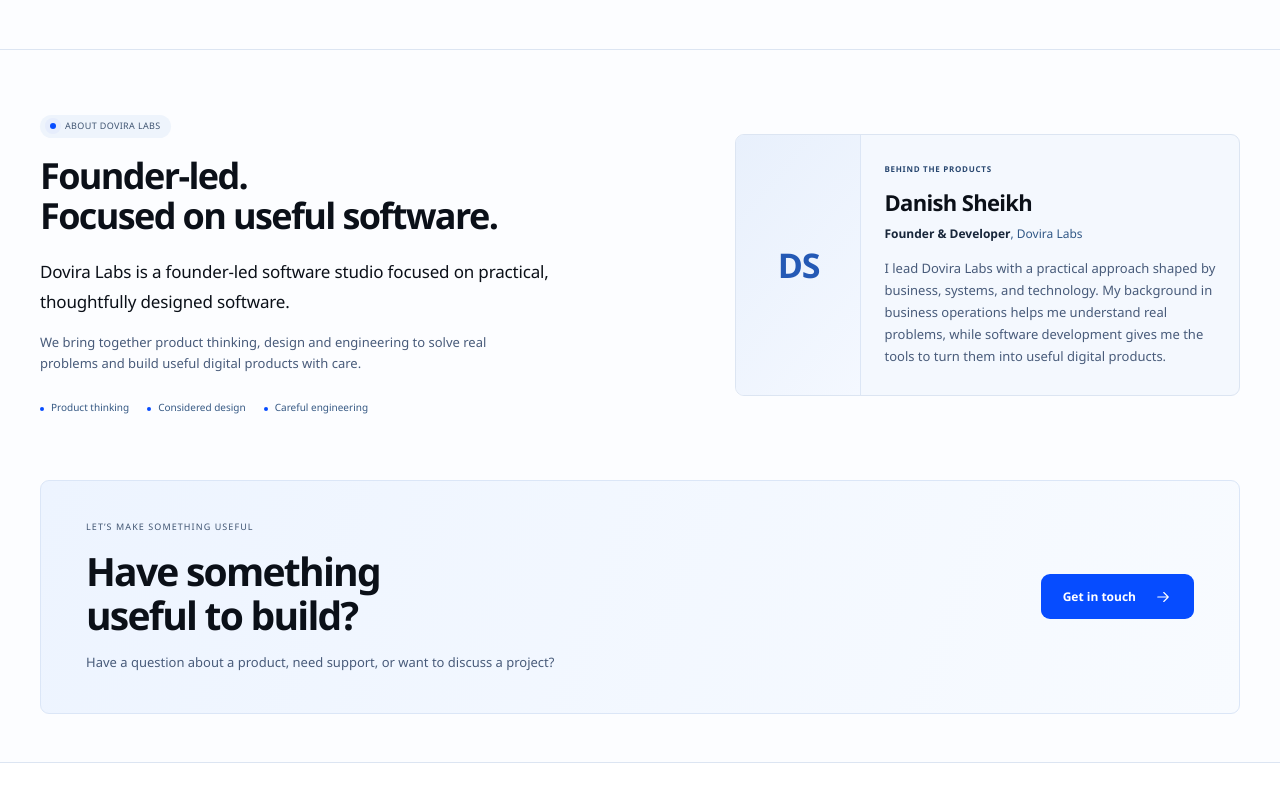
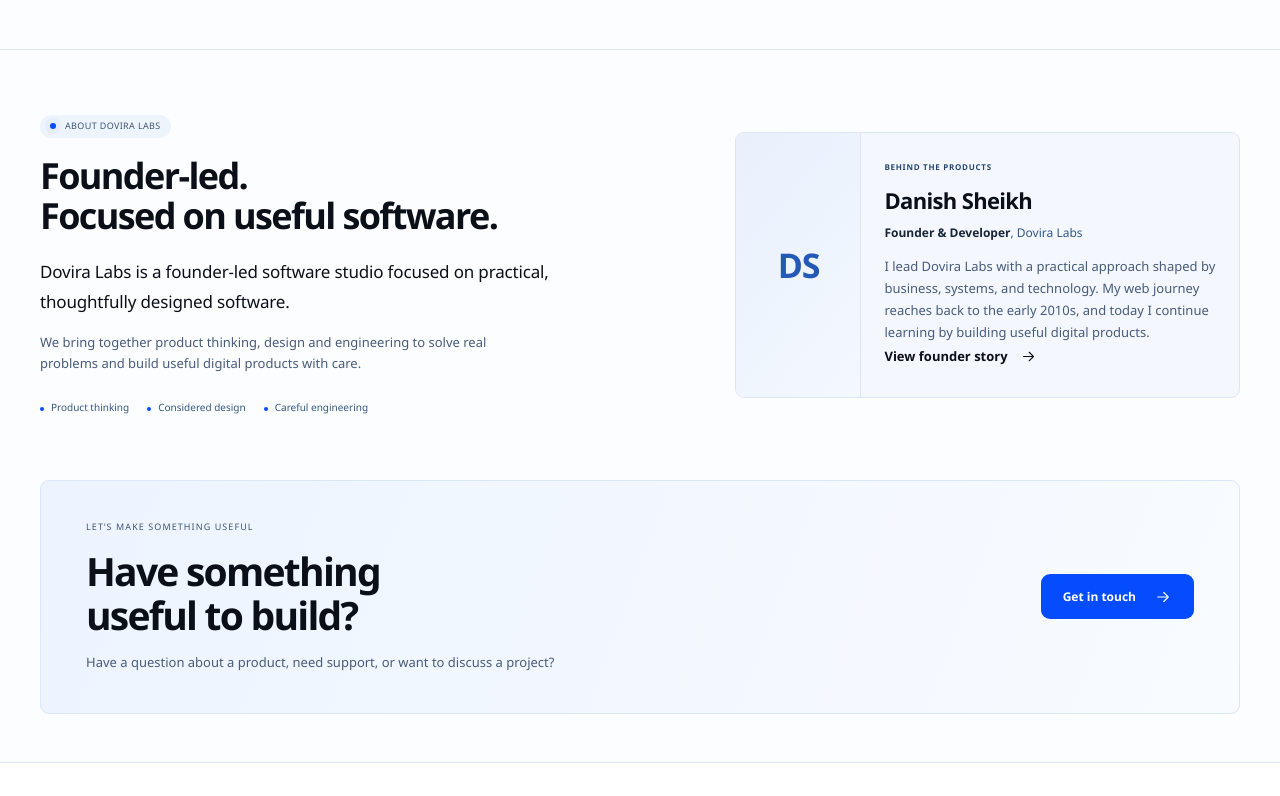
Before and after one commit to DoviraLabs/doviralabs.com, a React (Vite) app: page / in a window 1280 px wide. Shown: the part 1420-2216 px from the top of the page. Built offline with nearby package versions, Linux system fonts and the light colour scheme.

Commit message:
Link homepage founder teaser to portfolio

```diff
--- a/src/pages/Home.tsx
+++ b/src/pages/Home.tsx
@@ -54,7 +54,7 @@
     </section>
     <section className="section container about-grid" id="about">
       <div><p className="eyebrow section-label"><span className="tiny-dot"/> ABOUT DOVIRA LABS</p><h2>Founder-led.<br/>Focused on useful software.</h2><p className="about-copy">Dovira Labs is a founder-led software studio focused on practical, thoughtfully designed software.</p><p className="muted">We bring together product thinking, design and engineering to solve real problems and build useful digital products with care.</p><div className="studio-principles"><span>Product thinking</span><span>Considered design</span><span>Careful engineering</span></div></div>
-      <article className="founder-card"><div className="founder-avatar" aria-hidden="true"><span className="founder-initials">DS</span></div><div className="founder-info"><p className="eyebrow founder-kicker">BEHIND THE PRODUCTS</p><h3>Danish Sheikh</h3><p className="founder-role"><strong>Founder &amp; Developer</strong>, Dovira Labs</p><p className="muted">I lead Dovira Labs with a practical approach shaped by business, systems, and technology. My background in business operations helps me understand real problems, while software development gives me the tools to turn them into useful digital products.</p></div></article>
+      <article className="founder-card"><div className="founder-avatar" aria-hidden="true"><span className="founder-initials">DS</span></div><div className="founder-info"><p className="eyebrow founder-kicker">BEHIND THE PRODUCTS</p><h3>Danish Sheikh</h3><p className="founder-role"><strong>Founder &amp; Developer</strong>, Dovira Labs</p><p className="muted">I lead Dovira Labs with a practical approach shaped by business, systems, and technology. My web journey reaches back to the early 2010s, and today I continue learning by building useful digital products.</p><Link className="text-link" to="/founder">View founder story <Icon name="arrow" size={17}/></Link></div></article>
     </section>
     <ContactCTA/>
   </>;
```
